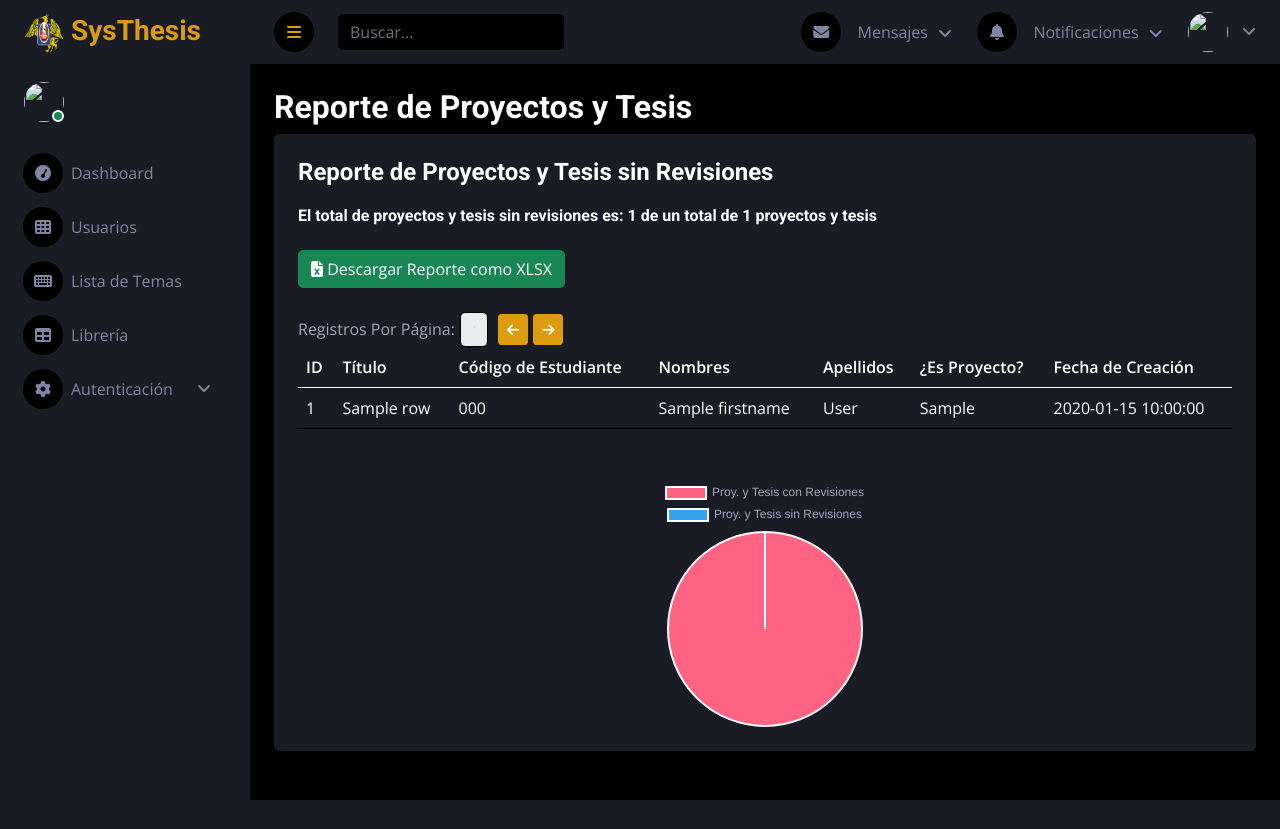
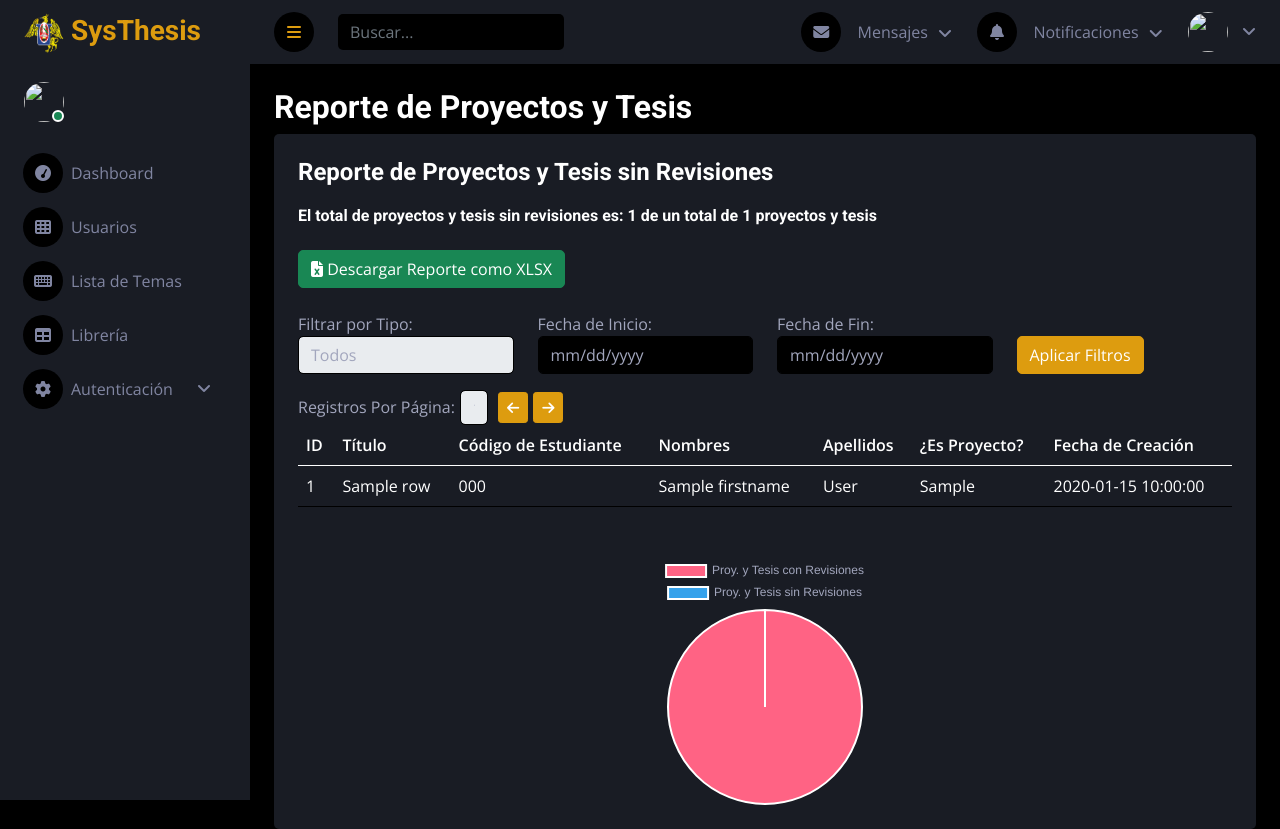
Before and after one commit to dmarino01/Thesis-management-system-flask, a Flask app: template src/templates/report/thesis_without_reviews.html in a window 1280 px wide. Before the commit the page ends 800 px from the top, so only its background shows below. Run offline with Flask 3, Linux system fonts and the light colour scheme; the template is opened without the code that fills it: most values are stand-ins (such as "Sample title", 1, 10 or a date in 2020); some libraries are stand-ins or nearby versions.

Commit message:
Reporte filtrados por estado y fechas

```diff
--- a/src/templates/report/thesis_without_reviews.html
+++ b/src/templates/report/thesis_without_reviews.html
@@ -26,6 +26,32 @@
 
         <a href="{{ url_for('thesis.download_excel_tesis_sin_revisiones') }}" class="btn btn-success"><i
                 class="fas fa-file-excel"></i> Descargar Reporte como XLSX</a><br><br>
+
+        <!-- Filters -->
+        <div class="row mb-3">
+            <div class="col-md-3">
+                <label for="projectTypeFilter">Filtrar por Tipo:</label>
+                <select class="form-control" id="projectTypeFilter">
+                    <option value="all">Todos</option>
+                    <option value="proyecto">Proyecto</option>
+                    <option value="tesis">Tesis</option>
+                </select>
+            </div>
+
+            <div class="col-md-3">
+                <label for="startDateFilter">Fecha de Inicio:</label>
+                <input type="date" class="form-control" id="startDateFilter">
+            </div>
+
+            <div class="col-md-3">
+                <label for="endDateFilter">Fecha de Fin:</label>
+                <input type="date" class="form-control" id="endDateFilter">
+            </div>
+
+            <div class="col-md-3">
+                <button class="btn btn-primary mt-4" onclick="applyFilters()">Aplicar Filtros</button>
+            </div>
+        </div>
 
         <div class="table-responsive">
             <!-- Pagination Controls -->
@@ -98,7 +124,30 @@
         });
     });
 </script>
+<script>
+    function applyFilters() {
+        const projectTypeFilter = document.getElementById('projectTypeFilter').value;
+        const startDateFilter = document.getElementById('startDateFilter').value;
+        const endDateFilter = document.getElementById('endDateFilter').value;
 
+        const rows = table.querySelectorAll('tbody tr');
+        const totalRows = rows.length;
+
+        rows.forEach((row, index) => {
+            const projectType = row.cells[5].textContent.toLowerCase();
+            const submissionDate = row.cells[6].textContent;
+
+            const showRow = (projectTypeFilter === 'all' || projectType.includes(projectTypeFilter)) &&
+                (!startDateFilter || new Date(submissionDate) >= new Date(startDateFilter)) &&
+                (!endDateFilter || new Date(submissionDate) <= new Date(endDateFilter));
+
+            row.style.display = showRow ? 'table-row' : 'none';
+        });
+
+        // Reset pagination to the first page after applying filters
+        currentPage = 1;
+    }
+</script>
 <script>
     const table = document.querySelector('.table');
     const recordsPerPageSelect = document.getElementById('records-per-page');
```
Also changed, not shown: src/templates/report/thesis_without_reviewers.html (+49 -0 lines).
